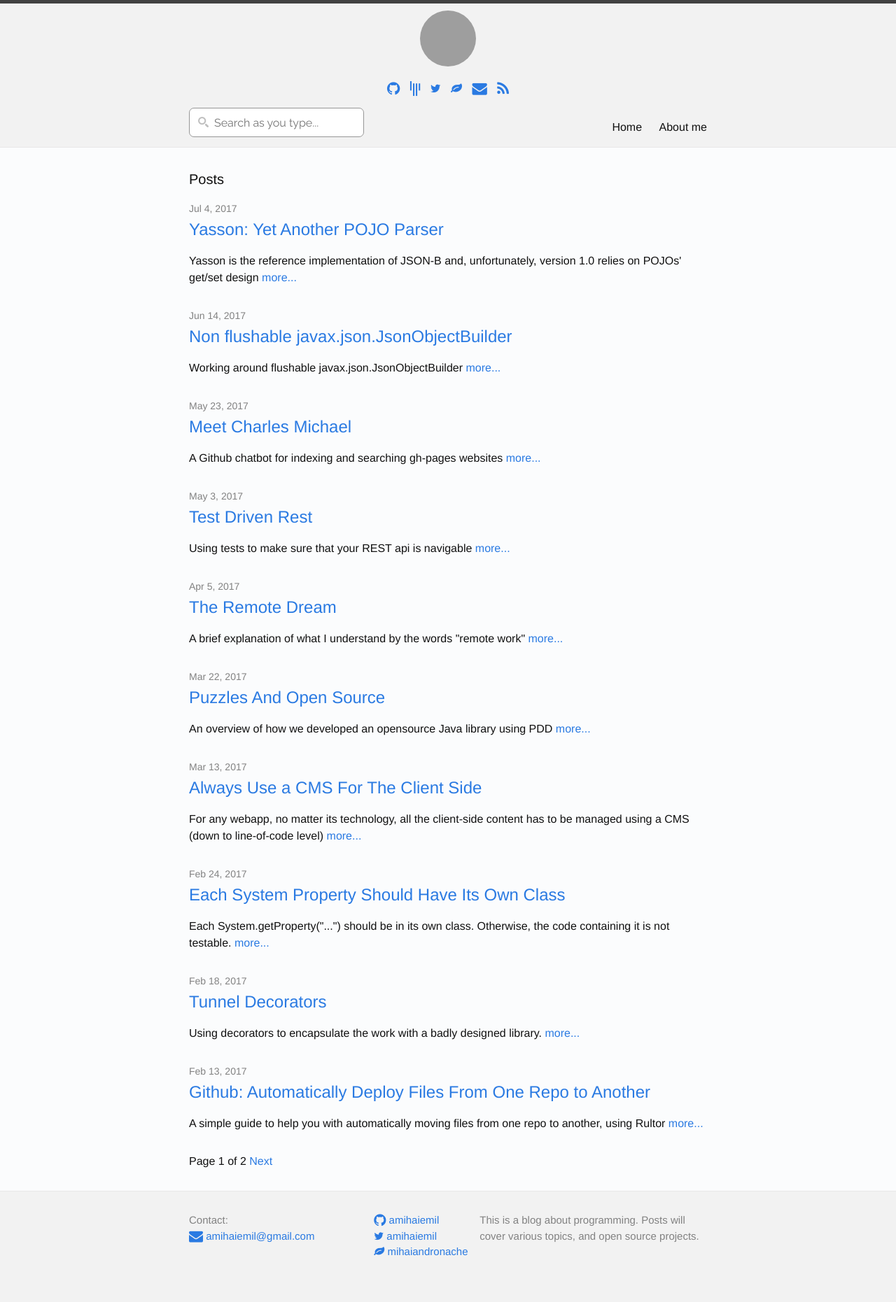
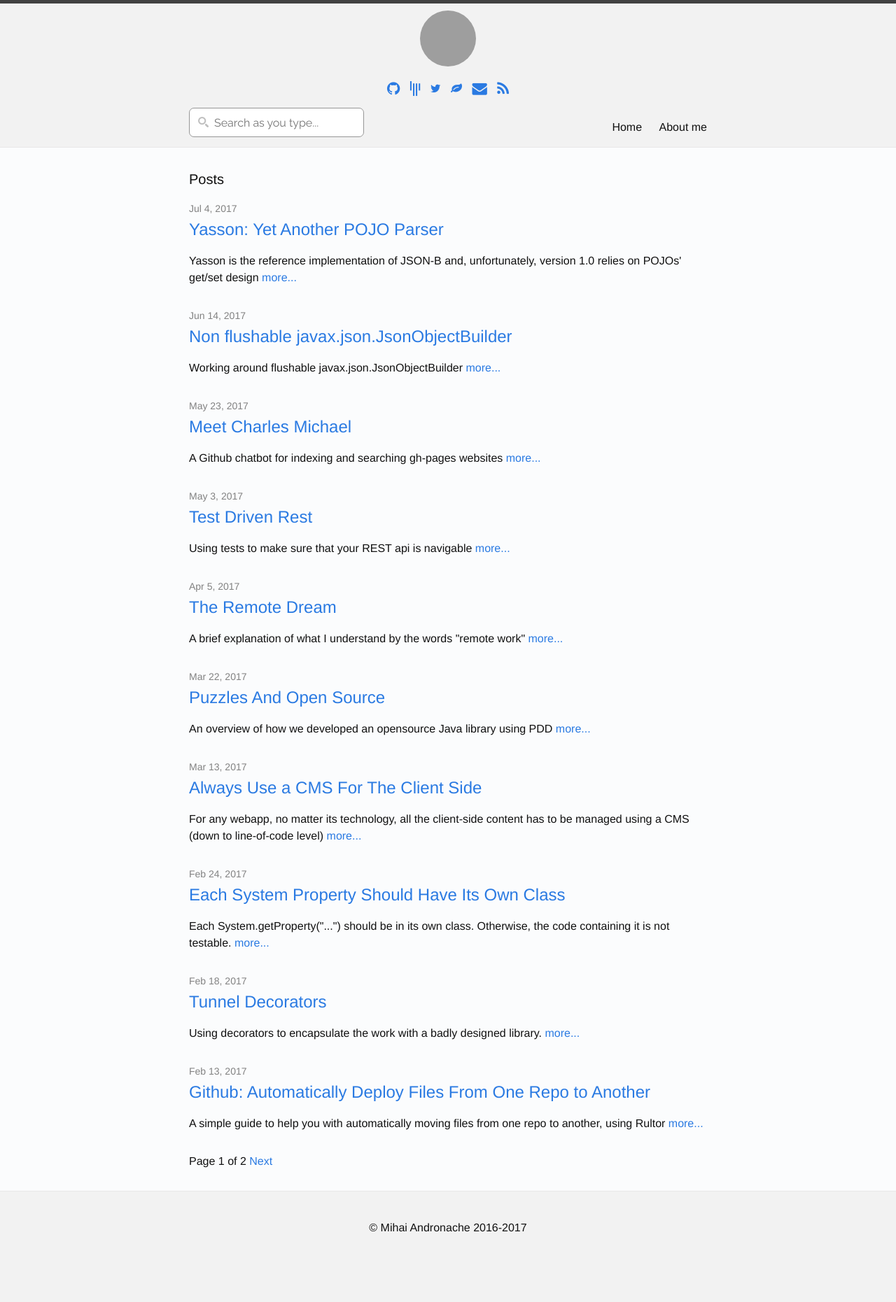
Before and after one commit to amihaiemil/amihaiemil.github.io, a Jekyll site: the page built from index.html, in a window 1280 px wide. Shown: the whole page at 70% size. Built offline with Jekyll 4.4.1, drawn with Linux system fonts in a browser that asks for light colours; the list of posts is cut into pages by our own code; comment, search, counter and statistics services are not loaded; after the commit the page ends 1797 px from its top, so only the background shows below that; grey boxes are pictures that could not be loaded.

Commit message:
footer change

```diff
--- a/_includes/footer.html
+++ b/_includes/footer.html
@@ -1,48 +1,5 @@
 <footer class="site-footer">
-
-  <div class="wrapper">
-
-    <div class="footer-col-wrapper">
-      <div class="footer-col  footer-col-1">
-        <ul class="contact-list">
-          <li>Contact:</li>
-          <li>
-            <a title="Feel free to drop me a line" href="mailto:{{ site.email }}">
-              <i class="fa fa-envelope fa-lg" aria-hidden="true"></i>
-              <span class="username">{{ site.email }}</span>
-            </a>
-          </li>
-        </ul>
-      </div>
-
-      <div class="footer-col  footer-col-2">
-        <ul class="social-media-list">
-          <li>
-            <a target="_blank" title="Follow me on Github" href="https://www.github.com/amihaiemil">
-              <i class="fa fa-github fa-lg" aria-hidden="true"></i>
-              <span class="username">amihaiemil</span>
-            </a>
-          </li>
-          <li>
-            <a target="_blank" title="Follow me on Twitter" href="https://www.twitter.com/amihaiemil">
-              <i class="fa fa-twitter" aria-hidden="true"></i>
-              <span class="username">amihaiemil</span>
-            </a>
-          </li>
-          <li>
-            <a target="_blank" title="Baeldung author profile" href="https://angel.co/mihai-andronache">
-              <i class="fa fa-leaf" aria-hidden="true"></i>
-              <span class="username">mihaiandronache</span>
-            </a>
-          </li>
-        </ul>
-      </div>
-
-      <div class="footer-col  footer-col-3">
-        <p class="text">{{ site.description }}</p>
-      </div>
-    </div>
-
+  <div class="centered">
+    © Mihai Andronache 2016-2017
   </div>
-
 </footer>
--- a/_includes/header.html
+++ b/_includes/header.html
@@ -1,7 +1,7 @@
 <header class="site-header">
 
   <div class="wrapper">
-    <div class="headInfo">
+    <div class="centered">
       <img src="https://avatars.githubusercontent.com/u/6305156?v=3" alt="me" class="photo">
       <ul class="horizontal-list">
         <li>
--- a/_layouts/postlayout.html
+++ b/_layouts/postlayout.html
@@ -62,7 +62,7 @@
     <noscript>Please enable JavaScript to view the <a href="http://disqus.com/?ref_noscript">comments powered by Disqus.</a></noscript>
     <a href="http://disqus.com" class="dsq-brlink">comments powered by <span class="logo-disqus">Disqus</span></a>
 {% endif %}
-
+    {% include footer.html %}
   </body>
 
 </html>
--- a/_sass/_base.scss
+++ b/_sass/_base.scss
@@ -147,20 +147,15 @@ pre {
         padding-left: 0;
     }
 }
-.headInfo {
+.centered {
   padding-top:10px;
   display: flex;
   flex-direction: column;
   justify-content: center;
   align-items: center;
 }
-.headInfo ul {
+.centered ul {
     margin-left: 0px;
-}
-.centered {
-    display: block;
-    margin-left: auto;
-    margin-right: auto;
 }
 
 ul.horizontal-list {
```
